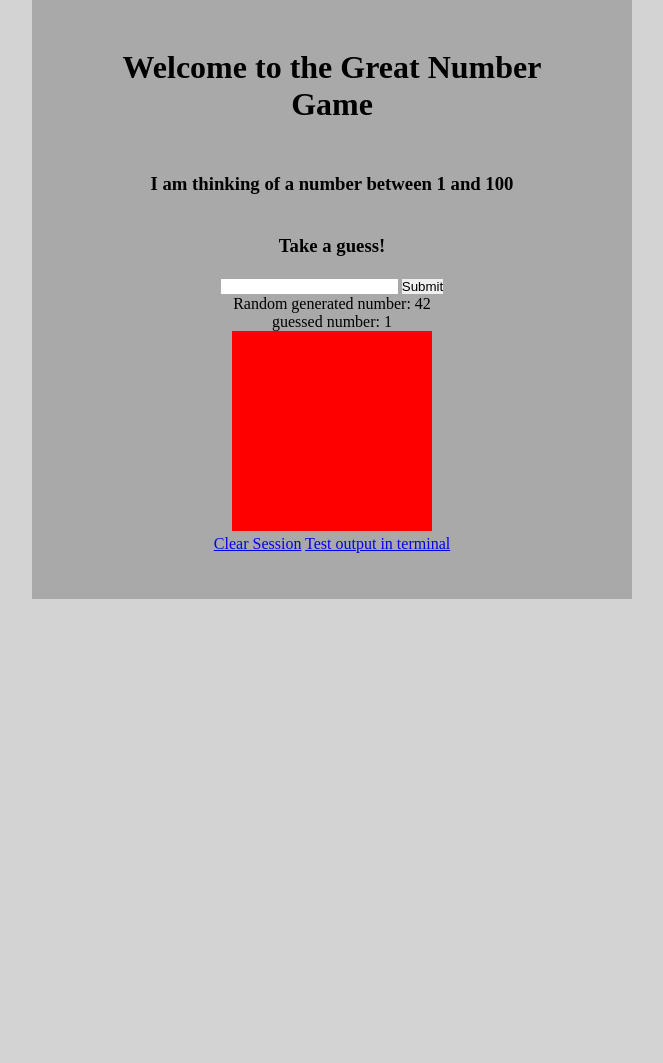
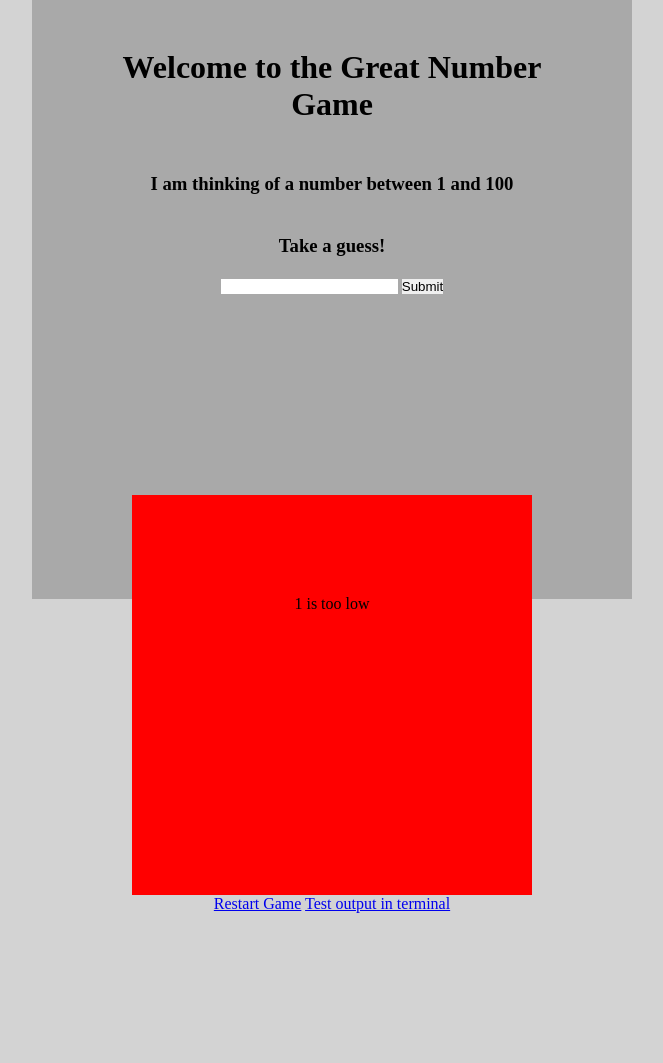
Before and after one commit to rpandy/DojoAssignments, a Flask app: page / in a window 1280 px wide. Shown: the part 151-1214 px from the top of the page, without its empty margins (418-1081 px from the left). Before the commit the page ends 750 px from the top, so only its background shows below. Run offline with Flask 2, Linux system fonts and the light colour scheme; the visitor is signed in with stand-in values (Sample User, id 1).

Commit message:
finally fully functionalgit add .git add .

```diff
--- a/Python/flask/great_number_game/server.py
+++ b/Python/flask/great_number_game/server.py
@@ -12,20 +12,28 @@ random_number = random.randrange(1,101)
 def index():
     #print random_number
     session['random'] = random_number
+
+    #print session['guess']
     #print 'the randomly generated number is:', session['random']
-
     return render_template('index.html', random = session['random'])
-
 
 @app.route('/', methods=['POST'])
 def guess_submission():
     #print request.form
-    # session['guess'] = 0
     session['guess'] = request.form['guess']
-    #guess = session['guess']
+    guess = session['guess']
     print 'the guess is:', session['guess']
     print 'the randomly generated number is:', session['random']
 
+    if int(session['random']) < int(session['guess'] ):
+        session['answer'] = 'Guess is too high'
+        print session['answer']
+    elif int(session['random']) > int(session['guess'] ):
+        session['answer'] = 'Guess is too low'
+        print session['answer']
+    else:
+         session['answer'] = 'CORRECT!'
+         print session['answer']
     return redirect('/')
 
 
@@ -38,19 +46,15 @@ def test_logic():
     random = session['random']
     guess = session['guess']
 
-    if random < guess:
-        print 'random < guess'
-    elif random > guess:
-        print 'random > guess'
+    if int(random) < int(guess):
+        session['answer'] = 'Guess is too high'
+        print session['answer']
+    elif int(random) > int(guess):
+        session['answer'] = 'Guess is too low'
+        print session['answer']
     else:
-        print 'random = guess'
-
-    # if random < guess:
-    #     session['answer'] = 'guess is too high'
-    #     print session['answer']
-    # elif random > guess:
-    #     session['answer'] = 'guess is too low'
-    #     print session['answer']
+         session['answer'] = 'CORRECT!'
+         print session['answer']
     return redirect('/')
 #if statement comparing the guess to session['random']
 @app.route('/clear')
@@ -58,5 +62,6 @@ def clear():
     session.clear()
     #guess is set to 0 after session is cleared
     session['guess'] = 0
+    session['random'] = random_number
     return redirect('/')
 app.run(debug=True)
--- a/Python/flask/great_number_game/static/css/my_style_sheet.css
+++ b/Python/flask/great_number_game/static/css/my_style_sheet.css
@@ -38,8 +38,16 @@ h3{
     font: bold;
 }
 
-
 #correct{
     background-color: green;
+    display: inline-block;
+    width: 200px;
+    height: 200px;
+    font-size: 24;
+    font: bold;
+}
 
+p{
+    padding: 100px;
+    margin-top: 200px;
 }
--- a/Python/flask/great_number_game/templates/index.html
+++ b/Python/flask/great_number_game/templates/index.html
@@ -17,19 +17,22 @@
                 <input type="submit" value="Submit">
             </form>
 
-            <p>Random generated number: {{ session['random'] }}</p>
-            <p>guessed number: {{ session['guess'] }}</p>
+            <!-- <p>Random generated number: {{ session['random'] }}</p>
+            <p>guessed number: {{ session['guess'] }}</p> -->
+
     <!-- if statement comparing the guess to session['random'] -->
             <div id="game_results">
-            {% if session['random'] == session['guess'] %}
+            {% if session['guess'] == 0 %}
+                <p id="begin"> Lets Play!!!</p>
+            {% elif session['answer'] == 'Guess is too low' %}
+                <p class='wrong'> {{ session['guess'] }} is too low</p>
+            {% elif session['answer'] == 'Guess is too high' %}
+                <p class='wrong'> {{ session['guess'] }} is too high</p>
+            {% else %}
                 <p id='correct'>CORRECT!! {{ session['guess'] }} is the number</p>
-            {% elif session['random'] > session['guess'] %}
-                <p class='wrong'> {{ answer }}</p>
-            {% else %}
-                <p class='wrong'> {{ answer }} </p>
             {% endif %}
             </div>
-            <a href="/clear">Clear Session</a>
+            <a href="/clear">Restart Game</a>
             <a href="/test">Test output in terminal</a>
         </div>
     </body>
```
